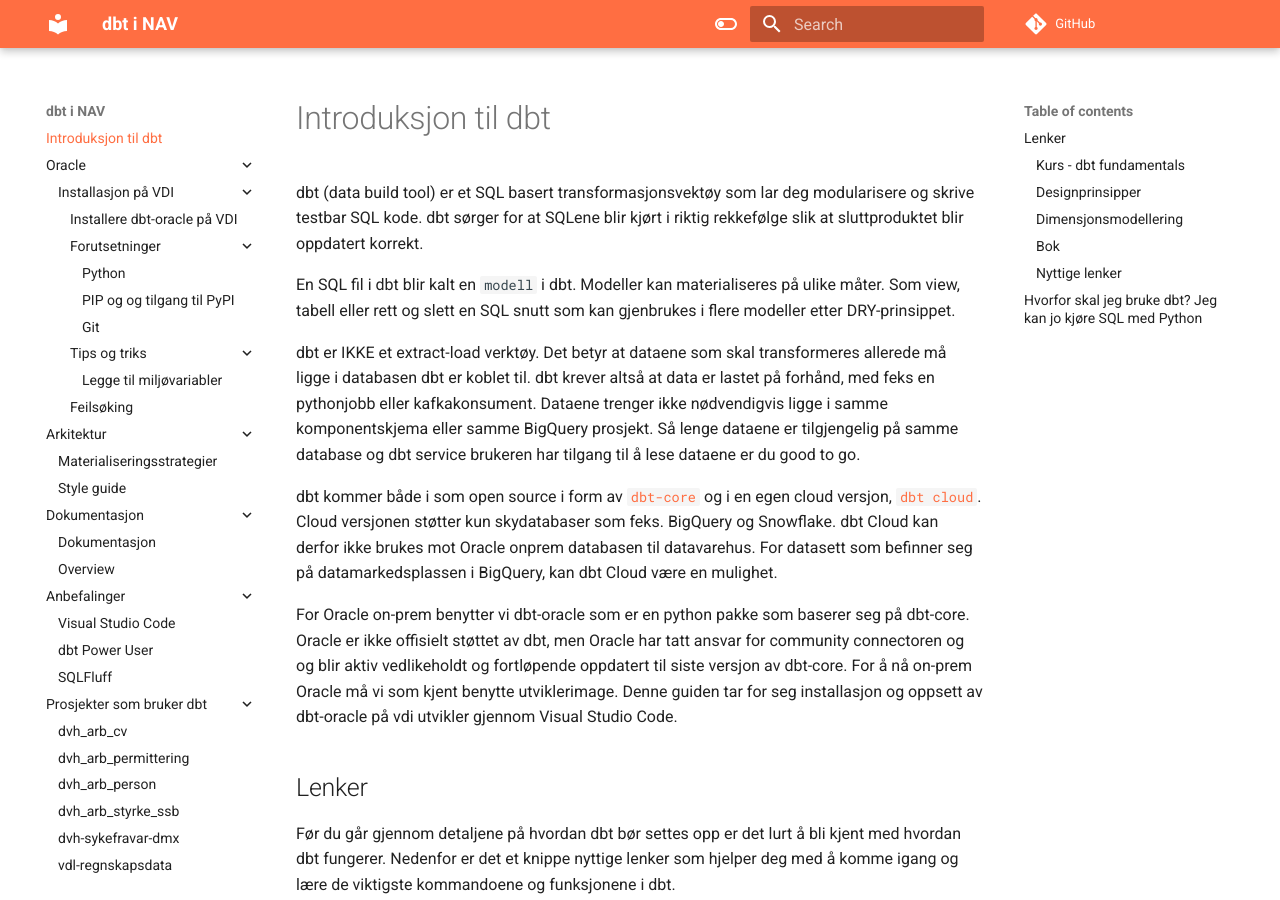
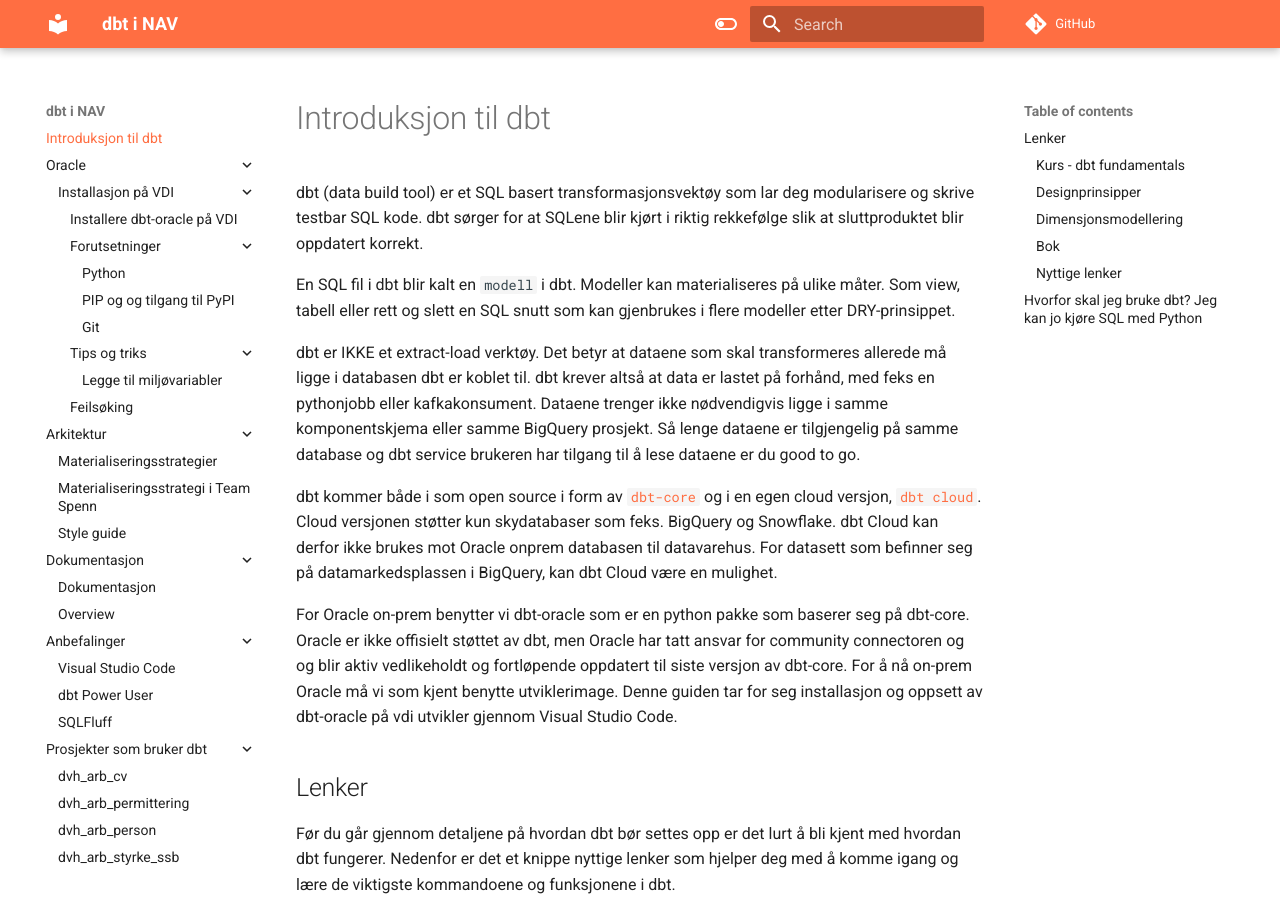
Before and after one commit to navikt/dbt-i-nav, an MkDocs documentation site: the page built from docs/index.md, in a window 1280 px wide and 900 px high. Built offline with MkDocs 1.6.1 and Material for MkDocs 9.7.7, drawn with Linux system fonts in a browser that asks for light colours; comment, search, counter and statistics services are not loaded.

Commit message:
lagt ny sider: arkitektur/materialisering_spenn.md

```diff
--- a/mkdocs.yml
+++ b/mkdocs.yml
@@ -18,6 +18,7 @@
         - feilsoking/feilsoking.md
   - Arkitektur:
       - arkitektur/materialisering.md
+      - arkitektur/materialisering_spenn.md
       - arkitektur/style_guide.md
   - Dokumentasjon:
       - dokumentasjon/index.md
```
